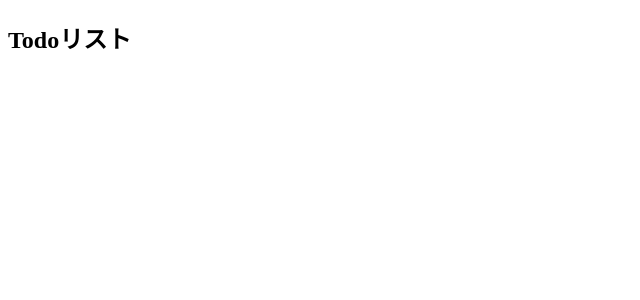
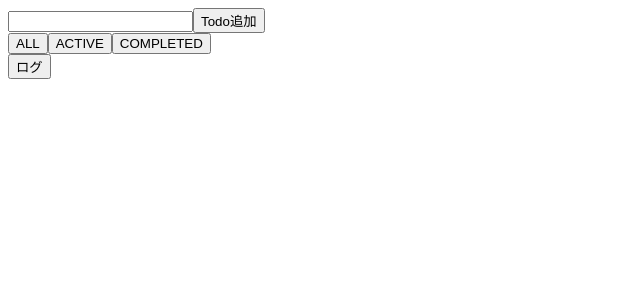
Before and after one commit to honai/w-todo, a React (Create React App) app: page / in a window 1280 px wide. Shown: the top 300 px of the page, without its empty margins (0-640 px from the left). Built offline with nearby package versions, Linux system fonts and the light colour scheme.

Commit message:
最低限の使用を実装

```diff
--- a/src/App.js
+++ b/src/App.js
@@ -1,7 +1,82 @@
-import React from 'react';
+import React, { useState } from 'react';
+import TodoList from './TodoList';
 
-const App = () => (
-  <h2>Todoリスト</h2>
-);
+const App = () => {
+  // Todoのストア
+  const [todos, setTodos] = useState([]);
+  // TodoのIDを保持する
+  const [nextTodoId, setNextTodoId] = useState(0);
+  const filtersDef = {
+    SHOW_ALL: 'SHOW_ALL',
+    SHOW_COMPLETED: 'SHOW_COMPLETED',
+    SHOW_ACTIVE: 'SHOW_ACTIVE',
+  }
+  const [filter, setFilter] = useState(filtersDef.SHOW_ALL);
+
+  // 追加しようとしているTodoを保持
+  const [newTodo, setNewTodo] = useState('');
+
+  function handleNewTodoChange(e) {
+    setNewTodo(e.target.value);
+  }
+
+  function addTodo(e) {
+    e.preventDefault();
+    const trimmed = newTodo.trim();
+    if (!trimmed.length) {
+      return;
+    }
+    setTodos([...todos, {
+      id: nextTodoId,
+      text: newTodo,
+      completed: false,
+    }]);
+    setNewTodo('');
+    setNextTodoId(nextTodoId + 1);
+  }
+
+  function toggleTodo(id) {
+    setTodos(todos.map((todo) => (
+      todo.id === id ? {...todo, completed: !todo.completed} : todo
+    )));
+  }
+
+  function getVisibleTodos(todos, filter) {
+    switch (filter) {
+      case filtersDef.SHOW_ALL:
+        return todos;
+
+      case filtersDef.SHOW_COMPLETED:
+        return todos.filter(todo => todo.completed);
+
+      case filtersDef.SHOW_ACTIVE:
+        return todos.filter(todo => !todo.completed);
+
+      default:
+        throw new Error(`Unknown filter: ${filter}`)
+    }
+  }
+
+  return (
+    <>
+      <form onSubmit={addTodo}>
+        <input id='new-todo' value={newTodo} onChange={handleNewTodoChange} />
+        <button type='submit'>Todo追加</button>
+      </form>
+      <TodoList todos={getVisibleTodos(todos, filter)} toggleTodo={toggleTodo} />
+      <div>
+        <button type='button' onClick={() => setFilter(filtersDef.SHOW_ALL)}>ALL</button>
+        <button type='button' onClick={() => setFilter(filtersDef.SHOW_ACTIVE)}>ACTIVE</button>
+        <button type='button' onClick={() => setFilter(filtersDef.SHOW_COMPLETED)}>COMPLETED</button>
+      </div>
+      <button type='button' onClick={logTodo}>ログ</button>
+    </>
+  );
+
+  // デバグ用
+  function logTodo() {
+    console.log(todos);
+  }
+}
 
 export default App;
--- /dev/null
+++ b/src/TodoList.js
@@ -0,0 +1,17 @@
+import React from 'react';
+
+const TodoItem = ({todo, toggleTodo}) => (
+  <li>
+    <label>
+      <input type='checkbox' checked={todo.completed} onChange={toggleTodo} />{todo.text}
+    </label>
+  </li>
+);
+
+const TodoList = ({todos, toggleTodo}) => {
+  return todos.map((todo) => (
+    <TodoItem key={todo.id} todo={todo} toggleTodo={() => toggleTodo(todo.id)} />
+  ));
+}
+
+export default TodoList;
```
